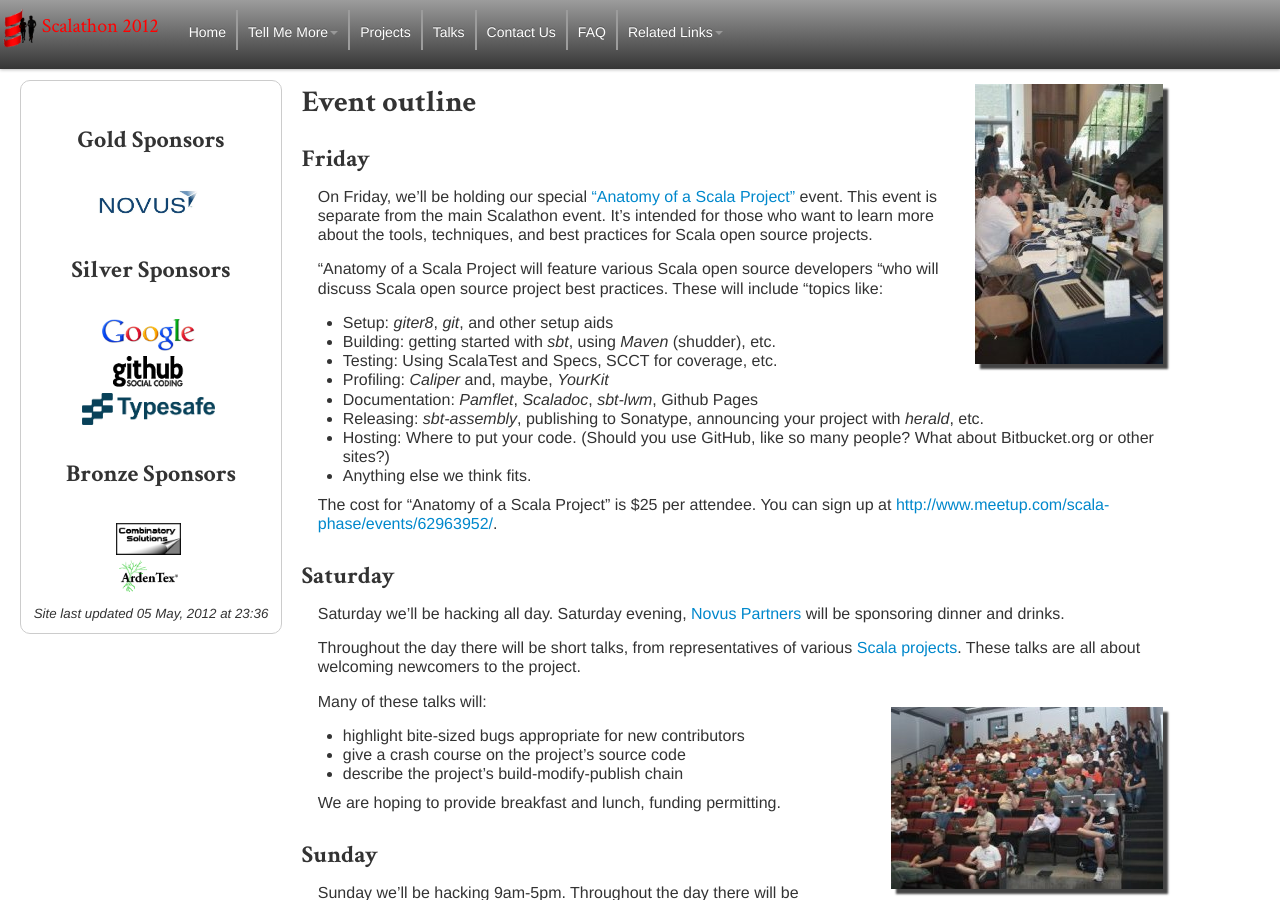
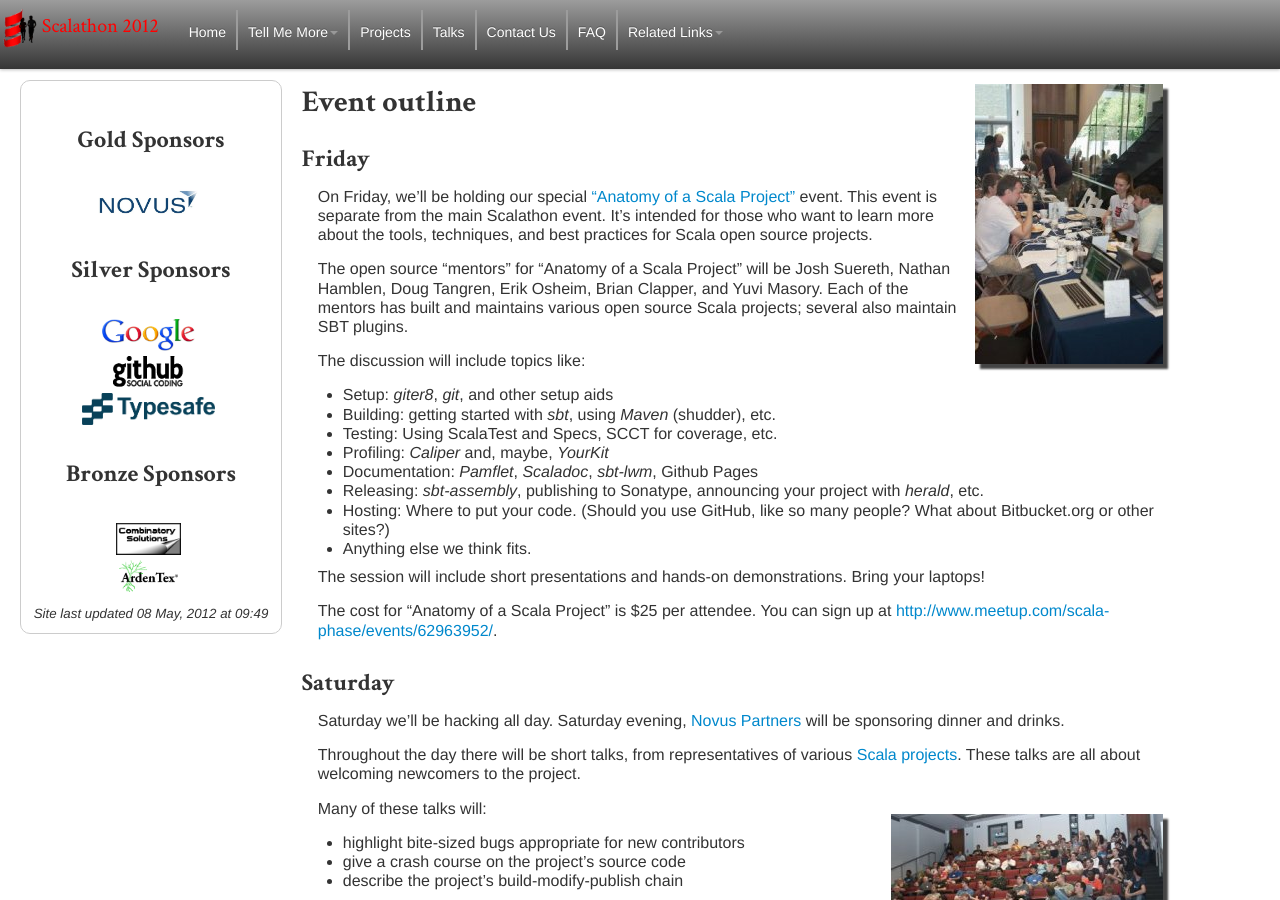
Before and after one commit to scala-phase/scalathon, a Jekyll site: the page built from 2012/outline.md, in a window 1280 px wide and 900 px high, scrolled down 397 px. Built offline with Jekyll 4.4.1, drawn with Linux system fonts in a browser that asks for light colours; nearby versions of some CDN libraries.

Commit message:
Added list of Friday mentors

```diff
--- a/2012/outline.md
+++ b/2012/outline.md
@@ -33,9 +33,12 @@
 who want to learn more about the tools, techniques, and best practices for
 Scala open source projects.
 
-"Anatomy of a Scala Project will feature various Scala open source developers
-"who will discuss Scala open source project best practices. These will include
-"topics like:
+The open source "mentors" for "Anatomy of a Scala Project" will be Josh
+Suereth, Nathan Hamblen,  Doug Tangren, Erik Osheim, Brian Clapper, and Yuvi
+Masory. Each of the mentors has built and maintains various open source Scala
+projects; several also maintain SBT plugins.
+
+The discussion will include topics like:
 
 * Setup: _giter8_, _git_, and other setup aids
 * Building: getting started with _sbt_, using _Maven_ (shudder), etc.
@@ -45,6 +48,9 @@
 * Releasing: _sbt-assembly_, publishing to Sonatype, announcing your project with _herald_, etc.
 * Hosting: Where to put your code. (Should you use GitHub, like so many people? What about Bitbucket.org or other sites?)
 * Anything else we think fits.
+
+The session will include short presentations and hands-on demonstrations. Bring
+your laptops!
 
 The cost for "Anatomy of a Scala Project" is $25 per attendee.  You can sign
 up at <http://www.meetup.com/scala-phase/events/62963952/>.
--- a/_includes/last-updated-2012.html
+++ b/_includes/last-updated-2012.html
@@ -1 +1 @@
-<span class="date">Site last updated 05 May, 2012 at 23:36</span>
+<span class="date">Site last updated 08 May, 2012 at 09:49</span>
```
